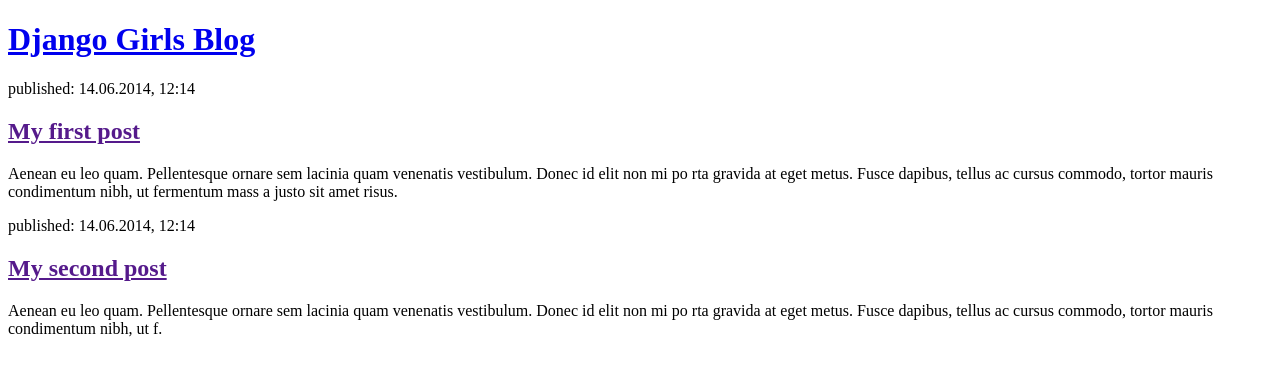
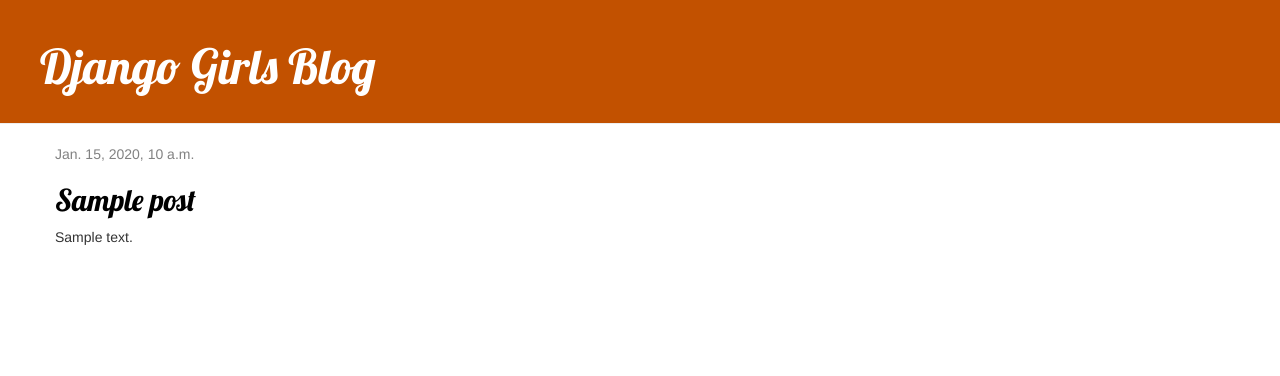
Before and after one commit to MaxiFine/my-post, a Django app: page / in a window 1280 px wide. Shown: the top 376 px of the page. Run offline with Django 4.2, Linux system fonts and the light colour scheme; tables that the repository leaves empty hold one stand-in row (values such as "Sample post"); some libraries are stand-ins or nearby versions.

Commit message:
Added views and templates for detailed blog post as well as CSS for the site

```diff
--- a/blog/models.py
+++ b/blog/models.py
@@ -1,6 +1,7 @@
 from django.conf import settings
 from django.db import models
 from django.utils import timezone
+from django.urls import reverse
 
 
 # Create your models here.
@@ -15,5 +16,6 @@
         self.published_date = timezone.now
         self.save()
 
+
     def __str__(self):
         return self.title
--- /dev/null
+++ b/blog/static/css/blog.css
@@ -0,0 +1,44 @@
+.page-header {
+    background-color: #C25100;
+    margin-top: 0;
+    padding: 20px 20px 20px 40px;
+    }
+.page-header h1, .page-header h1 a, .page-header h1 a:visited, .page-header h1 a:active {
+    color: #ffffff;
+    font-size: 36pt;
+    text-decoration: none;
+}
+.content {
+    margin-left: 40px;
+}
+
+h1, h2, h3, h4 {
+    font-family: 'Lobster', cursive;
+}
+
+.date {
+    color: #828282;
+}
+
+.save {
+    float: right;
+}
+
+.post-form textarea, .post-form input {
+    width: 100%;
+}
+
+.top-menu, .top-menu:hover, .top-menu:visited {
+    color: #ffffff;
+    float: right;
+    font-size: 26pt;
+    margin-right: 20px;
+ }
+
+.post {
+    margin-bottom: 70px;
+}
+
+.post h2 a, .post h2 a:visited {
+    color: #000000;
+}
--- /dev/null
+++ b/blog/templates/blog/base.html
@@ -0,0 +1,31 @@
+{% load static %}
+
+<!DOCTYPE html>
+<html lang="en">
+<head>
+    <meta charset="UTF-8">
+    <meta http-equiv="X-UA-Compatible" content="IE=edge">
+    <meta name="viewport" content="width=device-width, initial-scale=1.0">
+    <title>MySite</title>
+    <link rel="stylesheet" href="//maxcdn.bootstrapcdn.com/bootstrap/3.2.0/css/bootstrap.min.css">
+    <link rel="stylesheet" href="//maxcdn.bootstrapcdn.com/bootstrap/3.2.0/css/bootstrap-theme.min.css">
+    <link href="//fonts.googleapis.com/css?family=Lobster&subset=latin,latin-ext" rel="stylesheet" type="text/css">
+    <link rel="stylesheet" href="{% static 'css/blog.css' %}">
+
+</head>
+<body>
+
+    <div class="page-header">
+        <h1><a href="/">Django Girls Blog</a></h1>
+        </div>
+        <div class="content container">
+        <div class="row">
+        <div class="col-md-8">
+        {% block content %}
+        {% endblock %}
+        </div>
+        </div>
+        </div>
+
+</body>
+</html>
--- a/blog/templates/blog/post_list.html
+++ b/blog/templates/blog/post_list.html
@@ -1,38 +1,25 @@
+{% extends 'blog/base.html' %}
+
+
 <!DOCTYPE html>
 <html lang="en">
-<head>
-    <meta charset="UTF-8">
-    <meta http-equiv="X-UA-Compatible" content="IE=edge">
-    <meta name="viewport" content="width=device-width, initial-scale=1.0">
-    <title>MySite</title>
-</head>
 <body>
 
-    <header>
-        <div>
-            <h1><a href="/">Django Girls Blog</a></h1>
+    {% block title %}Home {% endblock title %}
+
+{% block content %}
+
+    {% for post in posts %}
+        <div class="post">
+            <div class="date">
+                {{ post.published_date }}
             </div>
-    </header>
+            <h2><a href="{% url 'post_detail' pk=post.pk %}">{{ post.title }}</a></h2>
+            <p>{{ post.text|linebreaksbr }}</p>
+        </div>
+    {% endfor %}
 
 
-    <section>
-        <div>
-            <p>published: 14.06.2014, 12:14</p>
-
-            <h2><a href="">My first post</a></h2>
-
-            <p>Aenean eu leo quam. Pellentesque ornare sem lacinia quam venenatis vestibulum. Donec id elit non mi po
-            rta gravida at eget metus. Fusce dapibus, tellus ac cursus commodo, tortor mauris condimentum nibh, ut fermentum mass
-            a justo sit amet risus.</p>
-        </div>
-
-        <div>
-            <p>published: 14.06.2014, 12:14</p>
-            <h2><a href="">My second post</a></h2>
-            <p>Aenean eu leo quam. Pellentesque ornare sem lacinia quam venenatis vestibulum. Donec id elit non mi po
-            rta gravida at eget metus. Fusce dapibus, tellus ac cursus commodo, tortor mauris condimentum nibh, ut f.</p>
-        </div>
-
-    </section>
+    {% endblock content %}
 </body>
 </html>
--- a/blog/urls.py
+++ b/blog/urls.py
@@ -1,7 +1,8 @@
 from django.urls import path
-from .views import post_list
+from . import views
 
 
 urlpatterns = [
-    path('', post_list, name='post_list'),
+    path('', views.post_list, name='post_list'),
+    path('post/<int:pk>/', views.post_detail, name='post_detail'),
 ]
--- a/blog/views.py
+++ b/blog/views.py
@@ -1,5 +1,14 @@
-from django.shortcuts import render
+from django.shortcuts import render, get_object_or_404
+from django.utils import timezone
+from .models import Post
+
 
 # Create your views here.
 def post_list(request):
-    return render(request, 'blog/post_list.html', {})
+    posts = Post.objects.filter(published_date__lte=timezone.now()).order_by('published_date')
+    return render(request, 'blog/post_list.html', {'posts': posts})
+
+
+def post_detail(request, pk):
+    post = get_object_or_404(Post, pk=pk)
+    return render(request, 'blog/post_detail.html', {'post': post})
```
Also changed, not shown: blog/templates/blog/post_detail.html (added, +15 -0 lines).
